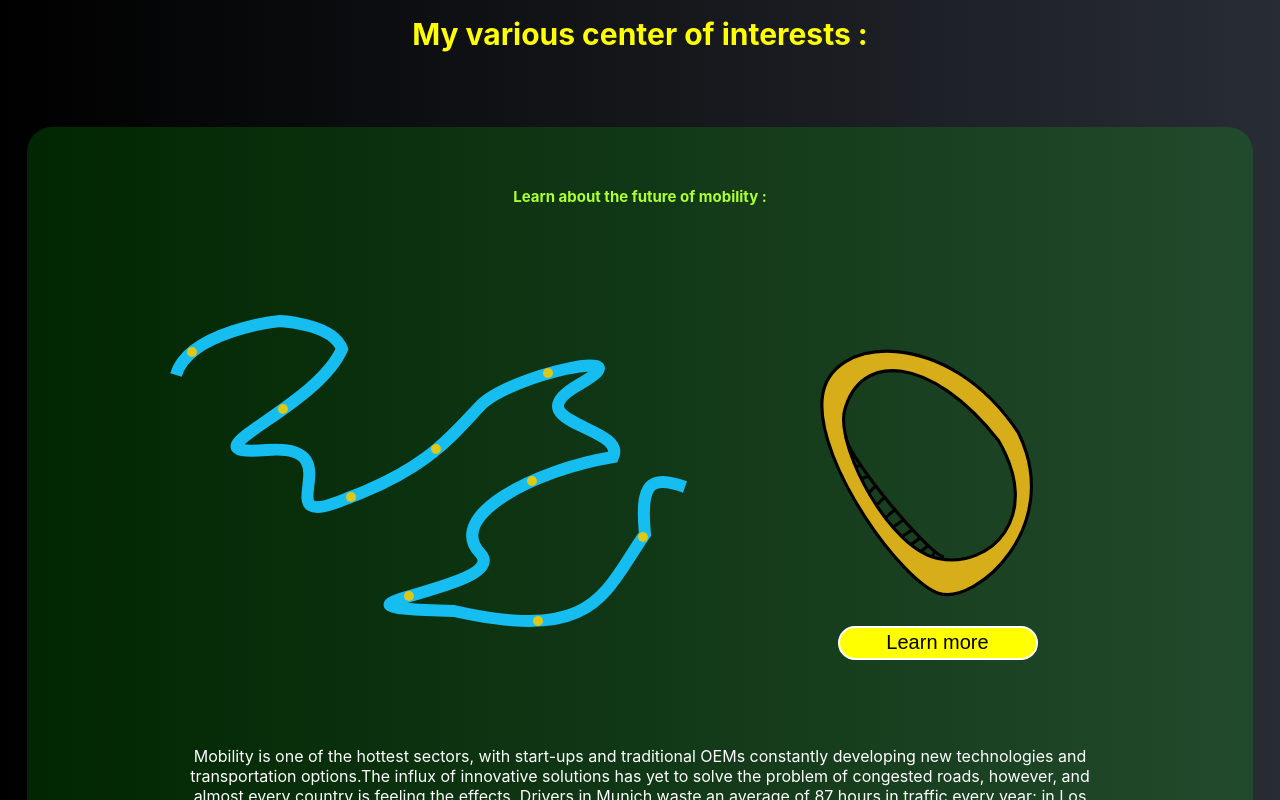
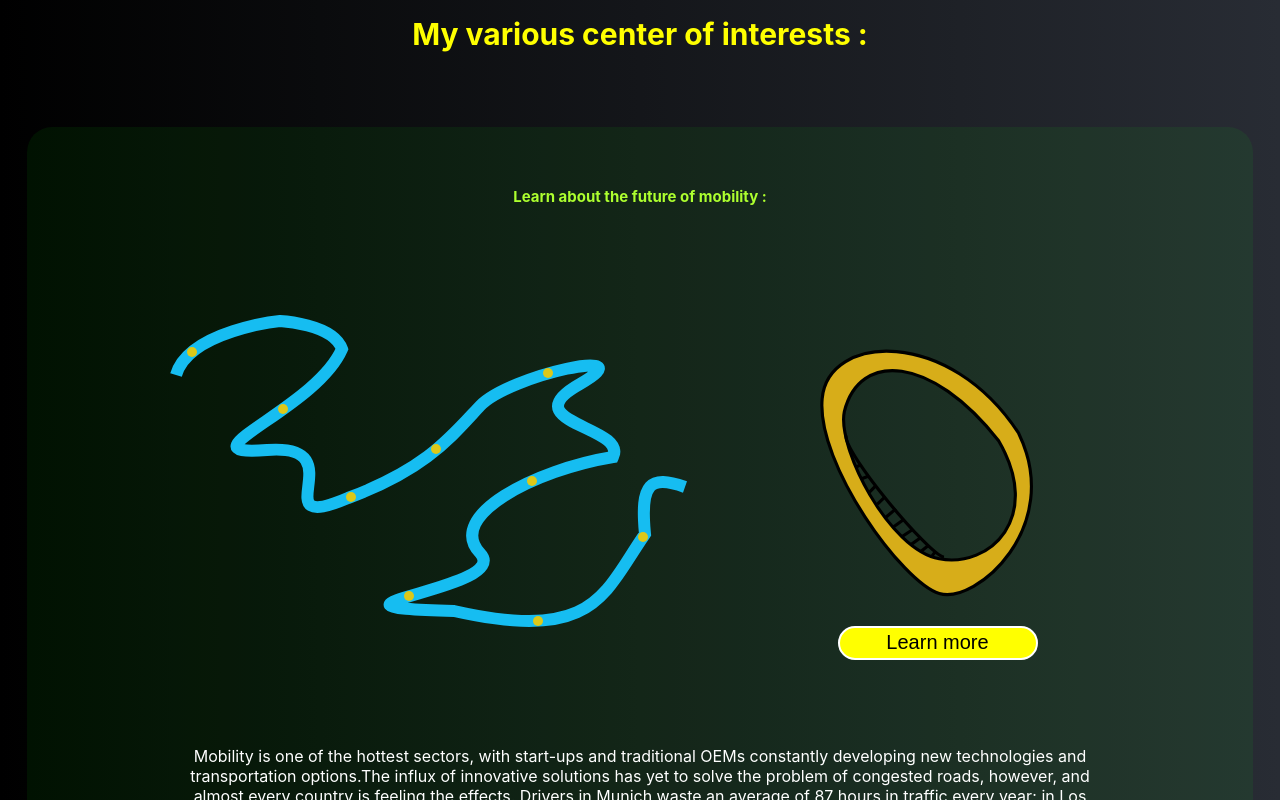
Before and after one commit to MarouaneSoukhrati/mar_react_app, a React (Create React App) app: page /about in a window 1280 px wide. Shown: the part 1580-2380 px from the top of the page. Built offline with nearby package versions, Linux system fonts and the light colour scheme.

Commit message:
siro t7awaw

```diff
--- a/src/Component/Abody.js
+++ b/src/Component/Abody.js
@@ -3,7 +3,7 @@ import "../ComponentStyle/Abody.css";
 export default function Abody() {
   return (
     <div className="App-body">
-      <h1>Content</h1>
+      <h1>Home</h1>
     </div>
   );
 }
--- a/src/ComponentStyle/SubcomponentStyle/About.css
+++ b/src/ComponentStyle/SubcomponentStyle/About.css
@@ -16,7 +16,7 @@
     display: flex;
     flex-direction: column;
     align-items: center;
-    background-color: #00FF0025;
+    background-color: #00FF0011;
     border-radius: 25px;
     margin-bottom: 100px;
   }
```
